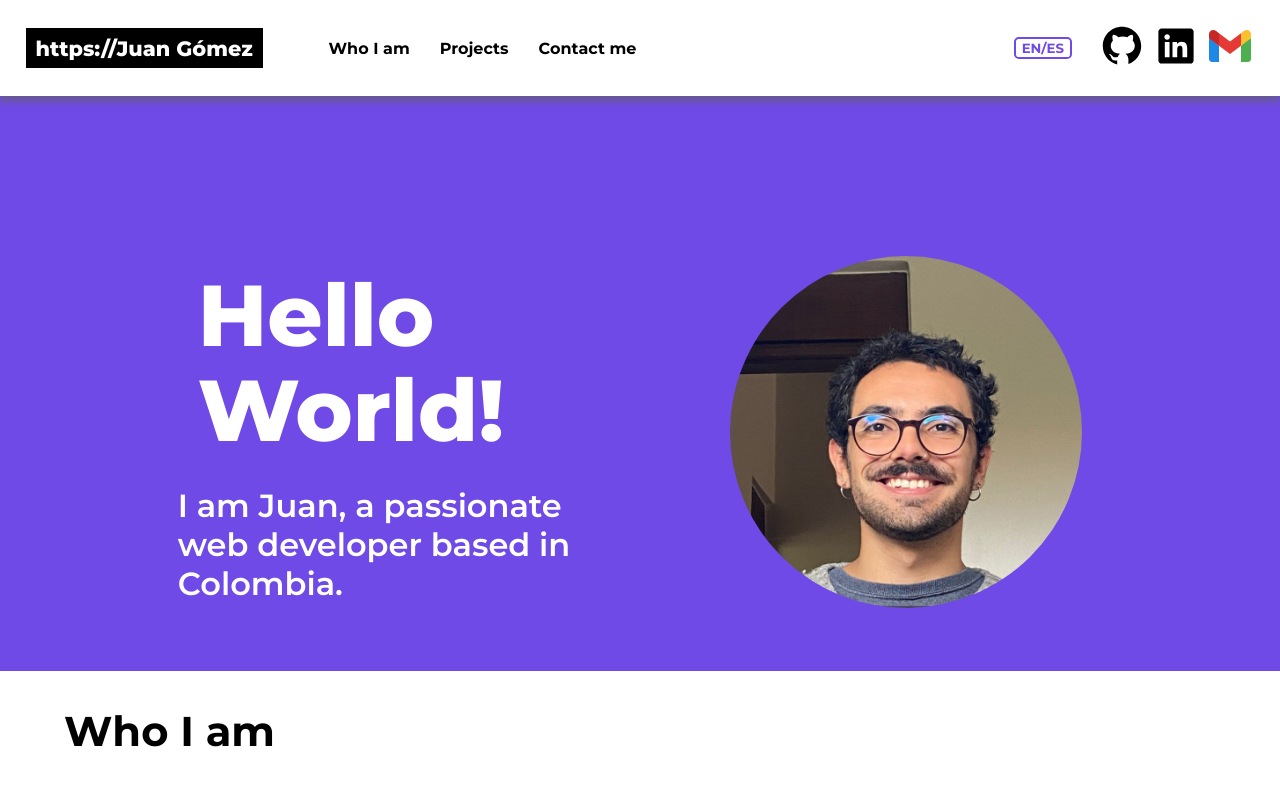
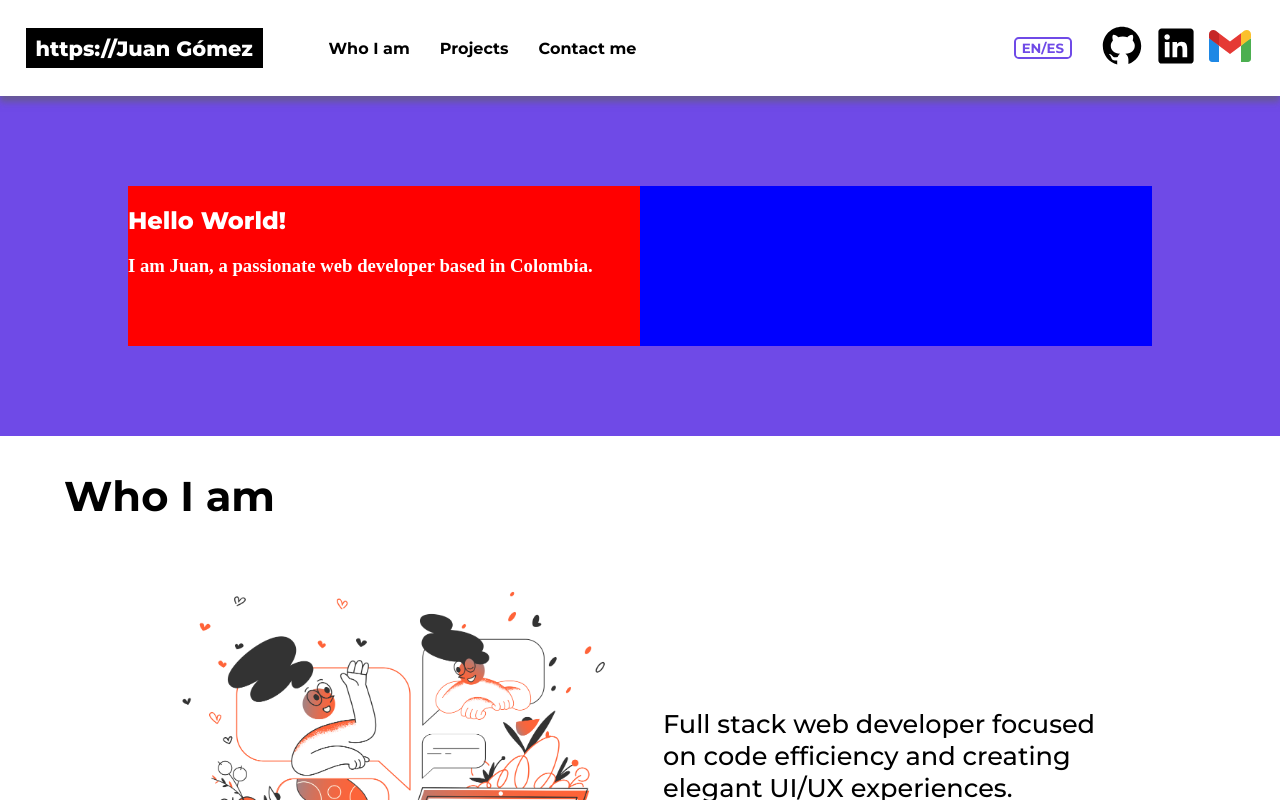
Before and after one commit to JPGomezCuervo/Portfolio-v2, a Vue app: page / in a window 1280 px wide. Shown: the top 800 px of the page. Built offline with nearby package versions, Linux system fonts and the light colour scheme.

Commit message:
Re estructure Hero, implement grid

```diff
--- a/src/components/Hero.vue
+++ b/src/components/Hero.vue
@@ -11,15 +11,17 @@ const { hero } = toRefs(selectLanguages());
 
 <template>
     <section class="background">
+            <div class="split">
 
-        <div class="container">
+                    <div class="grid-container">
                         <div class="left-container">
                             <h1>{{ hero.title }}</h1>
                             <h3>{{ hero.subtitle }}</h3>
                         </div>
 
                         <div class="right-container">
-                <img :src="photo" alt="" id="photo"/>
+                            <!-- <img :src="photo" alt="" id="photo"/> -->
+                        </div>
                     </div>
             </div>
 
@@ -30,98 +32,29 @@ const { hero } = toRefs(selectLanguages());
 <style lang="scss" scoped>
 @import "../style.scss";
 
-.background {
-    display: flex;
-    flex-wrap: wrap-reverse;
-    height: fit-content;
-    padding-top: clamp(8rem, 18vh + 1rem, 30rem);
-    padding-bottom: clamp(2rem,5vh + 1rem, 30rem);
-    padding-left: 2%;
-    padding-right: 2%;
-    width: 96%;
-    justify-content: center;
-    align-items: center;
+.split {
+    display: block;
+    padding: 90px 0;
+    width: 100%;
 }
 
-.container {
-    display: flex;
-    width: clamp(30rem, 90%, 80rem);
-    gap: 2%;
-    flex-wrap: wrap-reverse;
-    justify-content: space-evenly;
-    align-items: center;
+.grid-container {
+    display: grid;
+    grid-template-columns: 1fr 1fr;
+    grid-template-rows: 1fr;
+    padding: 0 10%;
 }
 
 .left-container {
-    display: flex;
-    flex-direction: column;
-    width: clamp(200px, 66vw, 400px);
-    align-items: center;
-    justify-self: left;
-}
-.left-container h1 {
-    font-size: clamp(2rem, 2.2rem + 4vw, 8rem);
-    width: fit-content;
-    margin-top: 0rem;
-    margin-bottom: clamp(1rem, 1rem + 1vw, 3rem);
-    line-height: 110%;
-    text-align: left;
+    height: 10rem;
+    width: 100%;
+    background-color: red;
     color: white;
 }
 
-.left-container h3 {
-    font-family: "Montserrat-semiBold";
-    font-size: 2rem;
-    font-weight: 200;
-    width: 110%;
-    text-align: start;
-    color: white;
-    margin: 0;
+.right-container {
+    background-color: blue;
+    height: 100%;
+    width: 100%;
 }
-
-
-.right-container {
-    display: flex;
-    justify-content: center;
-    align-items: center;
-}
-
-#photo {
-    // height: 24rem;
-    height: clamp(14rem, 2rem + 35vw, 22rem);
-    border-radius: 50rem;
-    margin-bottom: 2%;
-}
-
-
-
-
-@media (max-width: 1000px){
-
-    .container {
-        gap: 0;
-    }
-    .left-container h1 {
-        text-align: center;
-    }
-
-    .left-container h3 {
-        text-align: center;
-        width: 90%;
-    }
-
-    .right-container {
-        margin-left: 0rem;
-    }
-}
-
-@media  (max-width: 575px) {
-
-    .left-container h3 {
-        font-size: 1.3rem;
-    }
-
-}
-
-
 </style>
```
Lines whose indentation alone changed are shown as unchanged.
